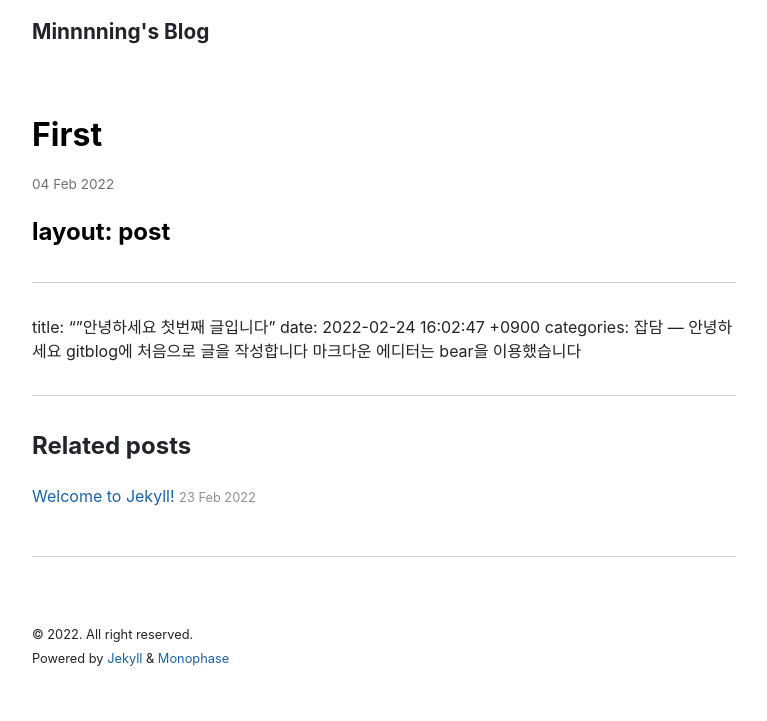
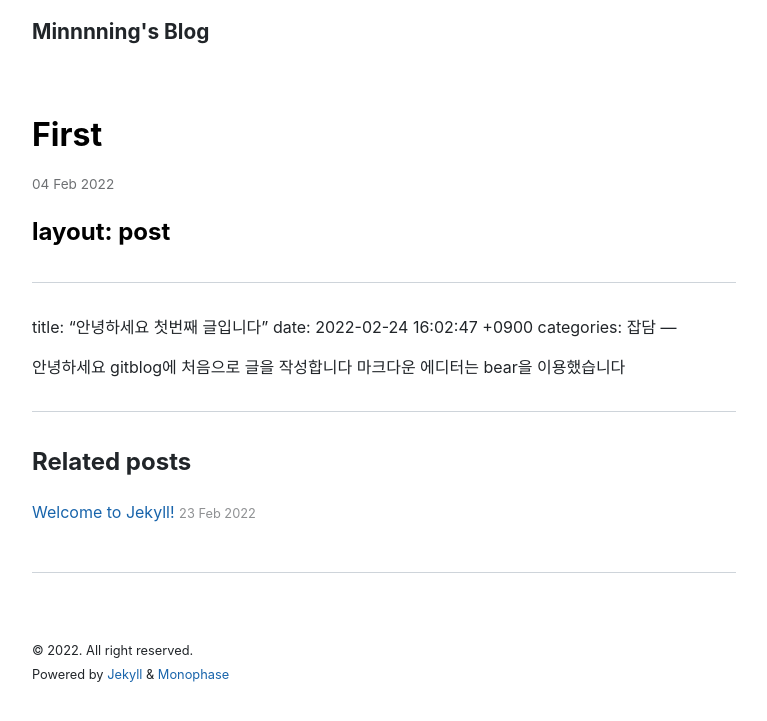
Before and after one commit to Minnnning/minnnning.github.io, a Jekyll site: the page built from _posts/2022-02-04-first.md, in a window 1280 px wide. Shown: the top 721 px of the page, without its empty margins (256-1023 px from the left). Built offline with Jekyll 4.4.1, drawn with Linux system fonts in a browser that asks for light colours; nearby versions of some CDN libraries; our own code applies the rules of GitHub Pages for plain Markdown files.

```diff
--- a/_posts/2022-02-04-first.md
+++ b/_posts/2022-02-04-first.md
@@ -1,8 +1,9 @@
 ##  layout: post
 ---
-title:  “”안녕하세요 첫번째 글입니다”
+title:  “안녕하세요 첫번째 글입니다”
 date:   2022-02-24 16:02:47 +0900
 categories: 잡담
 ---
+
 안녕하세요  gitblog에 처음으로 글을 작성합니다
 마크다운 에디터는 bear을 이용했습니다
```
